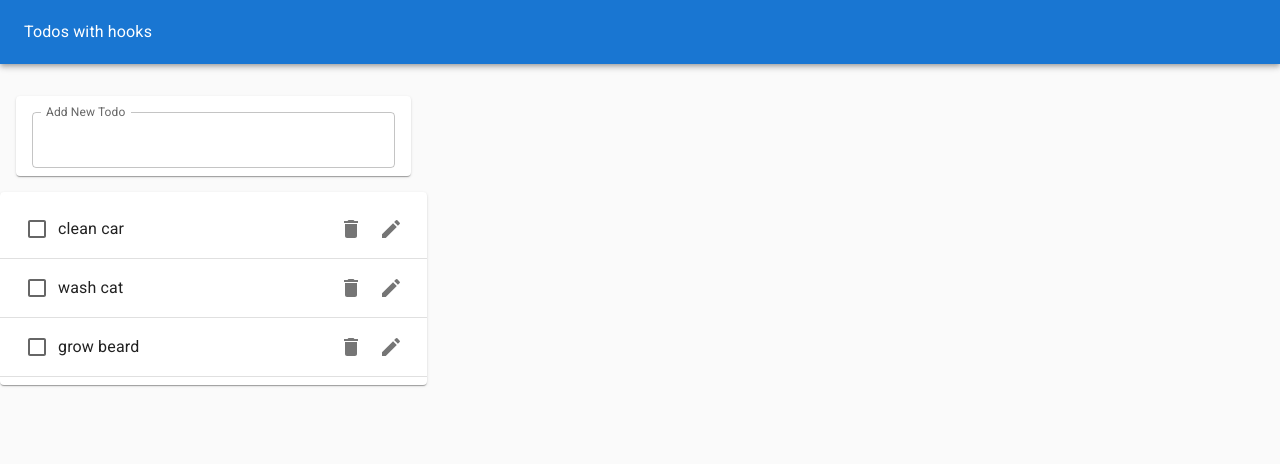
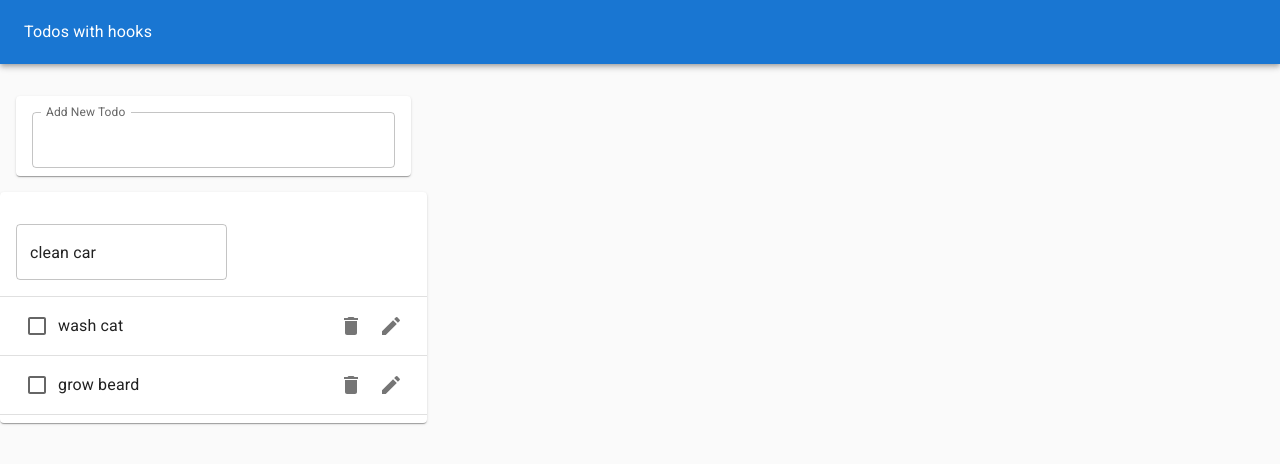
Before and after one commit to RaulSdev/todohooks, a React (Create React App) app: page / in a window 1280 px wide. Both pictures are taken after a click on the button 390 px from the left and 229 px from the top of the page. Shown: the top 464 px of the page. Built offline with nearby package versions, Linux system fonts and the light colour scheme.

Commit message:
added todoForm

```diff
--- /dev/null
+++ b/src/EditTodoForm.jsx
@@ -0,0 +1,24 @@
+import { TextField } from "@mui/material";
+import React from "react";
+import useInputState from "./hooks/useInputState";
+
+export default function EditTodoForm({ editTodo, id, task, toggleEditForm }) {
+  const [value, handleChange, reset] = useInputState(task);
+  return (
+    <form
+      onSubmit={(e) => {
+        e.preventDefault();
+        editTodo(id, value);
+        reset();
+        toggleEditForm();
+      }}
+    >
+      <TextField
+        margin="normal"
+        value={value}
+        onChange={handleChange}
+        fullWidth
+      />
+    </form>
+  );
+}
--- a/src/Todo.jsx
+++ b/src/Todo.jsx
@@ -8,10 +8,28 @@
 } from "@mui/material";
 import DeleteIcon from "@mui/icons-material/Delete";
 import EditIcon from "@mui/icons-material/Edit";
-
-export default function Todo({ task, completed, removeTodo, id, toggleTodo }) {
+import useToggleState from "./hooks/useToggleState";
+import EditTodoForm from "./EditTodoForm";
+export default function Todo({
+  task,
+  completed,
+  removeTodo,
+  id,
+  toggleTodo,
+  editTodo,
+}) {
+  const [isEditing, toggle] = useToggleState(false);
   return (
     <ListItem>
+      {isEditing ? (
+        <EditTodoForm
+          editTodo={editTodo}
+          id={id}
+          task={task}
+          toggleEditForm={toggle}
+        />
+      ) : (
+        <>
           <Checkbox
             tabIndex={-1}
             checked={completed}
@@ -26,10 +44,12 @@
             <IconButton aria-label="Delete" onClick={() => removeTodo(id)}>
               <DeleteIcon />
             </IconButton>
-        <IconButton aria-label="Edit">
+            <IconButton aria-label="Edit" onClick={toggle}>
               <EditIcon />
             </IconButton>
           </ListItemSecondaryAction>
+        </>
+      )}
     </ListItem>
   );
 }
--- a/src/TodoApp.jsx
+++ b/src/TodoApp.jsx
@@ -29,6 +29,13 @@
     setTodos(updatedTodos);
   };
 
+  const editTodo = (todoId, newTask) => {
+    const updatedTodos = todos.map((todo) =>
+      todo.id === todoId ? { ...todo, task: newTask } : todo
+    );
+    setTodos(updatedTodos);
+  };
+
   return (
     <Paper
       style={{
@@ -51,6 +58,7 @@
             todos={todos}
             removeTodo={removeTodo}
             toggleTodo={toggleTodo}
+            editTodo={editTodo}
           />
         </Grid>
       </Grid>
--- a/src/TodoForm.jsx
+++ b/src/TodoForm.jsx
@@ -1,6 +1,6 @@
 import { Paper, TextField } from "@mui/material";
 import React from "react";
-import useInputState from "./useInputState";
+import useInputState from "./hooks/useInputState";
 
 export default function TodoForm({ addTodo }) {
   const [value, handleChange, reset] = useInputState(" ");
--- a/src/TodoList.jsx
+++ b/src/TodoList.jsx
@@ -2,7 +2,7 @@
 import { Paper, List, Divider } from "@mui/material";
 import Todo from "./Todo";
 
-export default function TodoList({ todos, removeTodo, toggleTodo }) {
+export default function TodoList({ todos, removeTodo, toggleTodo, editTodo }) {
   return (
     <Paper>
       <List>
@@ -15,6 +15,7 @@
               complete={todo.completed}
               removeTodo={removeTodo}
               toggleTodo={toggleTodo}
+              editTodo={editTodo}
             />
             <Divider />
           </>
--- /dev/null
+++ b/src/hooks/useToggleState.jsx
@@ -0,0 +1,11 @@
+import { useState } from "react";
+
+export default function useToggle(initialVal = false) {
+  //call useState, 'reserve piece of state'
+  const [state, setstate] = useState(initialVal);
+  const toggle = () => {
+    setstate(!state);
+  };
+  //return piece of state AND a function to toggle it
+  return [state, toggle];
+}
```
Also changed, not shown: src/hooks/useInputState.jsx (renamed from src/useInputState.jsx). Lines whose indentation alone changed are shown as unchanged.
